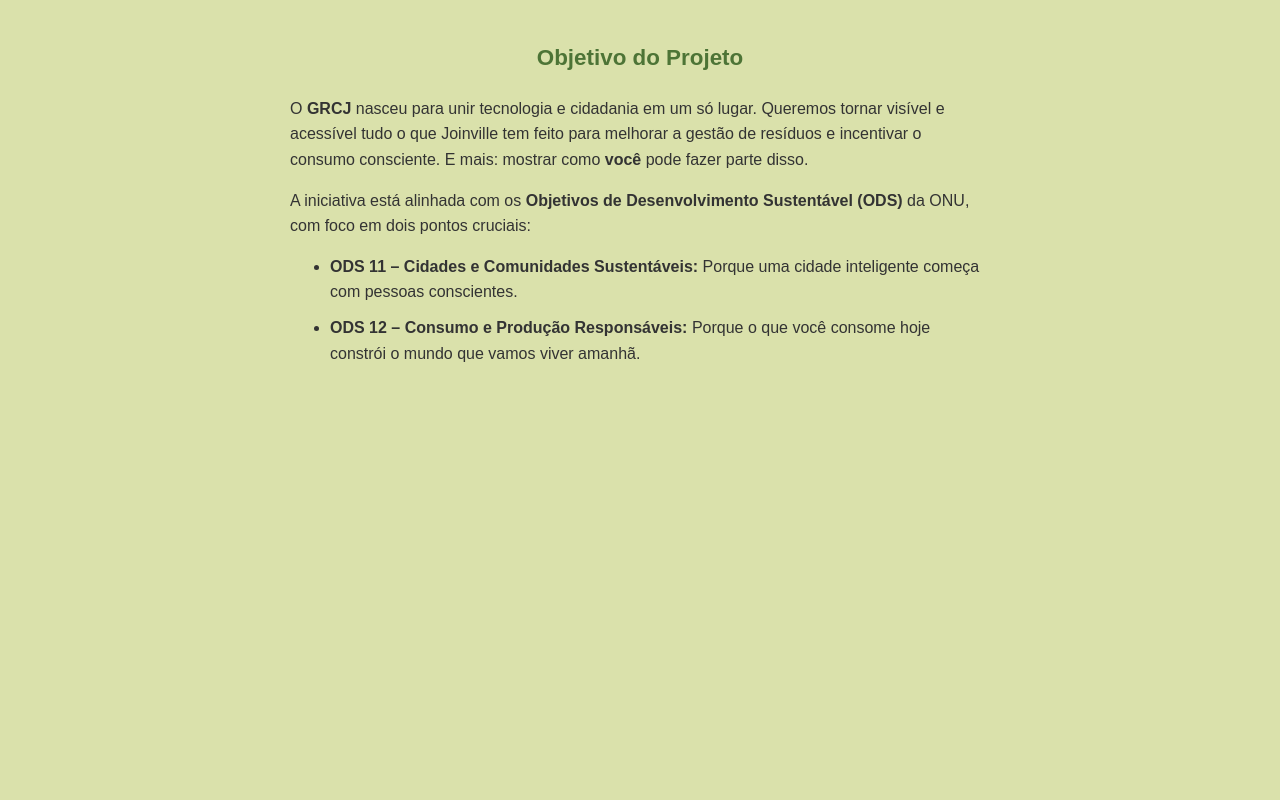
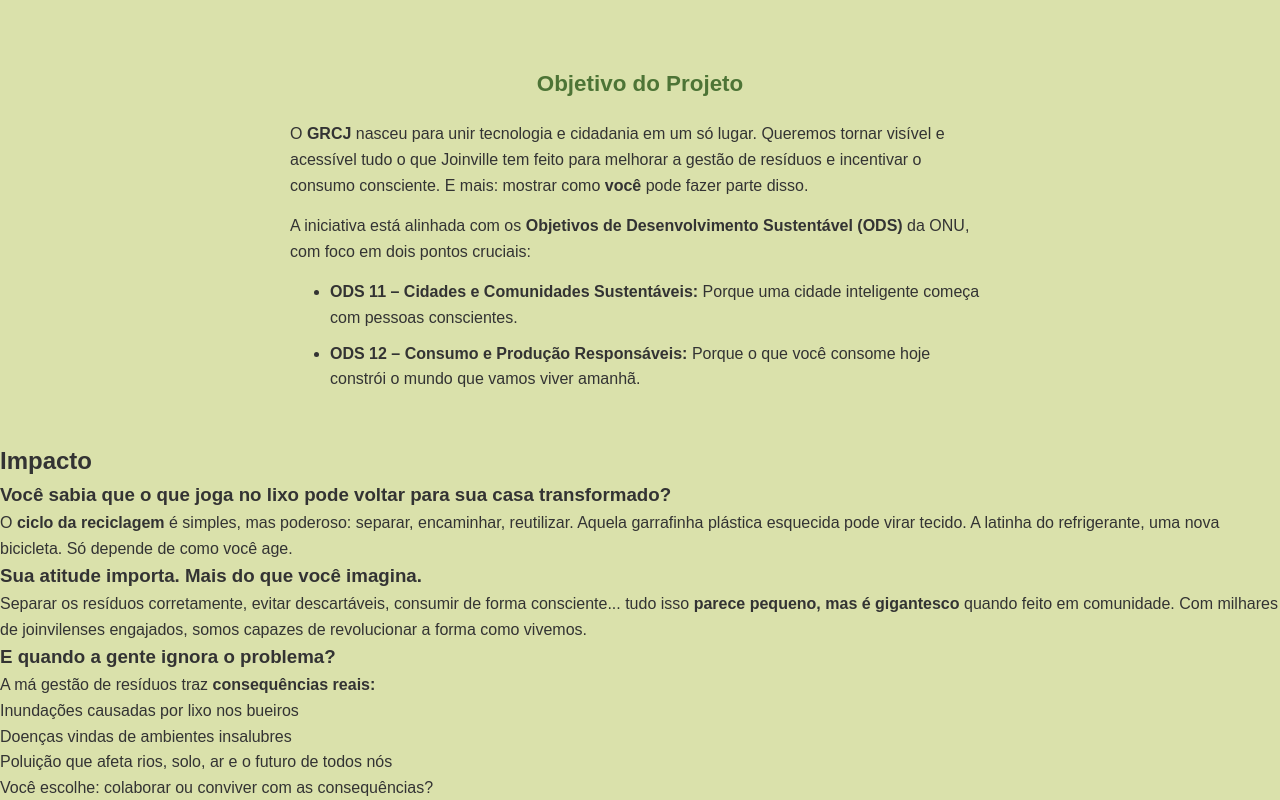
Before and after one commit to correa-tech/landing-gestao-residuos, a plain HTML site: page landingPage/index.html in a window 1280 px wide. Shown: the part 792-1592 px from the top of the page. Before the commit the page ends 1208 px from the top, so only its background shows below. Drawn offline with Linux system fonts and the light colour scheme.

Commit message:
Implementação da seção impacto utilizando as tags h2,h3,p,ul,li.

```diff
--- a/landingPage/index.html
+++ b/landingPage/index.html
@@ -18,13 +18,13 @@
             <ul id="menu">
                 <li><a href="#inicio">Inicio</a></li>
                 <li><a href="#objetivo">Objetivo</a></li>
-                <li>Impacto</li>
+                <li><a href="#impacto">impacto</a></li>
                 <li>Ações</li>
             </ul>
         </nav>
     </header>
     <main>
-        <article>
+        <article>li
             <section id="inicio">
                 <h1>GRCJ - Gestão de Resíduos e Consumo de Joinville</h1>
                 <h2>Transforme sua atitude. Inspire sua cidade.</h2>
@@ -51,6 +51,21 @@
                         constrói o mundo que vamos viver amanhã.</li>
                 </ul>
             </section>
+            <section id="impacto">
+                <h2>Impacto</h2>
+                <h3>Você sabia que o que joga no lixo pode voltar para sua casa transformado?</h3>
+                <p>O <strong>ciclo da reciclagem</strong> é simples, mas poderoso: separar, encaminhar, reutilizar. Aquela garrafinha plástica esquecida pode virar tecido. A latinha do refrigerante, uma nova bicicleta. Só depende de como você age.</p>
+                <h3> Sua atitude importa. Mais do que você imagina.</h3>
+                <p>Separar os resíduos corretamente, evitar descartáveis, consumir de forma consciente... tudo isso <strong>parece pequeno, mas é gigantesco</strong> quando feito em comunidade. Com milhares de joinvilenses engajados, somos capazes de revolucionar a forma como vivemos.</p>
+                <h3>E quando a gente ignora o problema?</h3>
+                <p>A má gestão de resíduos traz <strong>consequências reais:</strong></p>
+                <ul>
+                    <li>Inundações causadas por lixo nos bueiros</li>
+                    <li>Doenças vindas de ambientes insalubres</li>
+                    <li>Poluição que afeta rios, solo, ar e o futuro de todos nós</li>
+                </ul>
+                <p>Você escolhe: colaborar ou conviver com as consequências?</p>
+            </section>
         </article>
     </main>
 </body>
```
